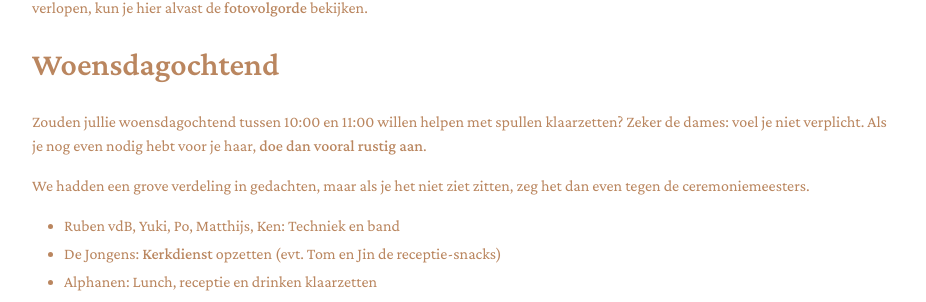
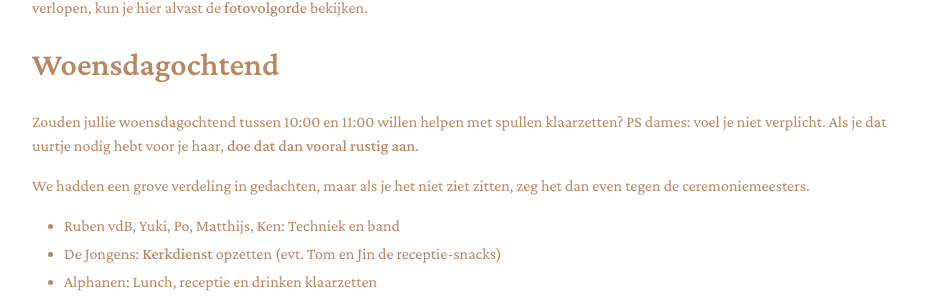
Before and after one commit to RubenSmit/bruiloftjeanineenruben.nl, a Jekyll site: the page built from driedaagse_gasten.markdown, in a window 1280 px wide and 900 px high, scrolled down 1335 px. Shown: the part 147-449 px from the top of the window, without its empty margins (176-1102 px from the left). Built offline with Jekyll 4.4.1, drawn with Linux system fonts in a browser that asks for light colours.

Commit message:
Update driedaagse_gasten.markdown

```diff
--- a/driedaagse_gasten.markdown
+++ b/driedaagse_gasten.markdown
@@ -22,7 +22,7 @@ De groepsfoto's zullen woensdag na de lunch, voor de kerkdienst genomen worden.
 
 ## Woensdagochtend
 Zouden jullie woensdagochtend tussen 10:00 en 11:00 willen helpen met spullen klaarzetten?
-Zeker de dames: voel je niet verplicht. Als je nog even nodig hebt voor je haar, [doe dan vooral rustig aan](https://www.youtube.com/watch?v=32Oc2d_3yEk).
+PS dames: voel je niet verplicht. Als je dat uurtje nodig hebt voor je haar, [doe dat dan vooral rustig aan](https://www.youtube.com/watch?v=32Oc2d_3yEk).
 
 We hadden een grove verdeling in gedachten, maar als je het niet ziet zitten, zeg het dan even tegen de ceremoniemeesters.
 - Ruben vdB, Yuki, Po, Matthijs, Ken: Techniek en band
```
